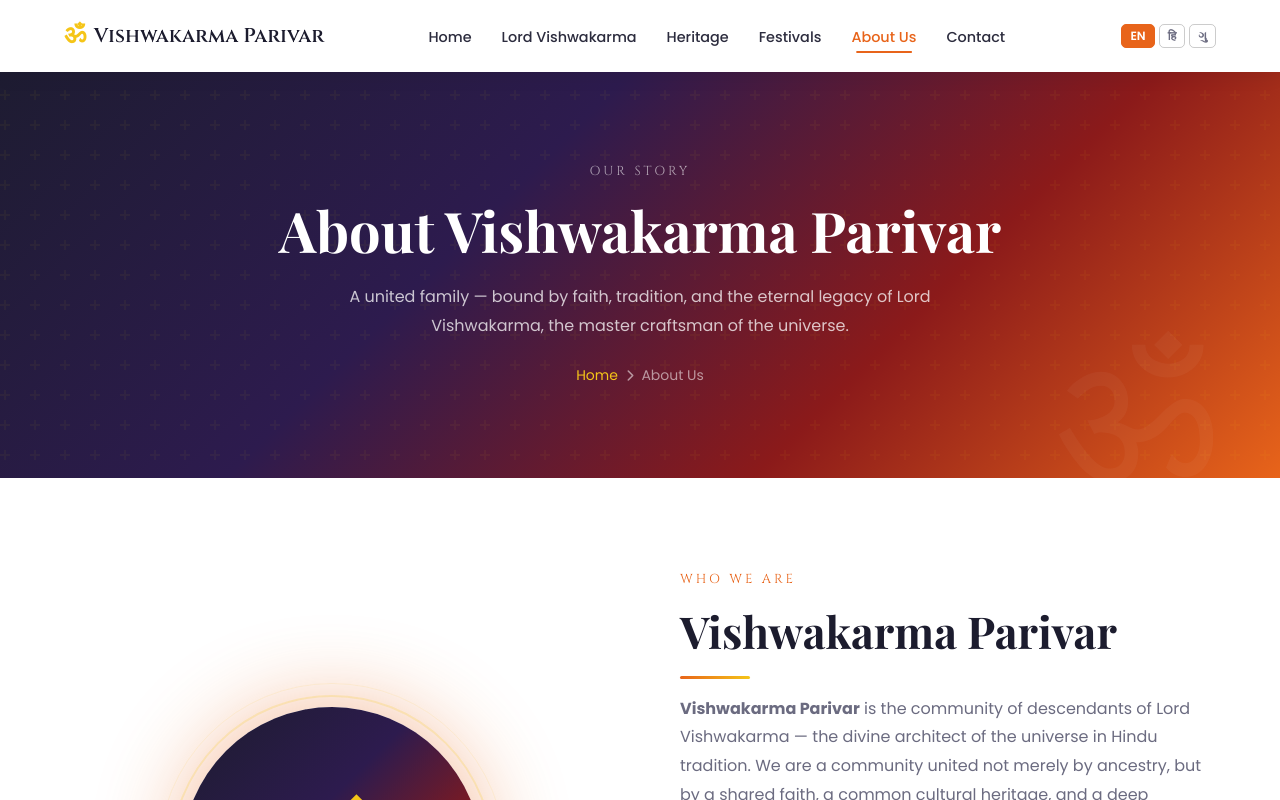
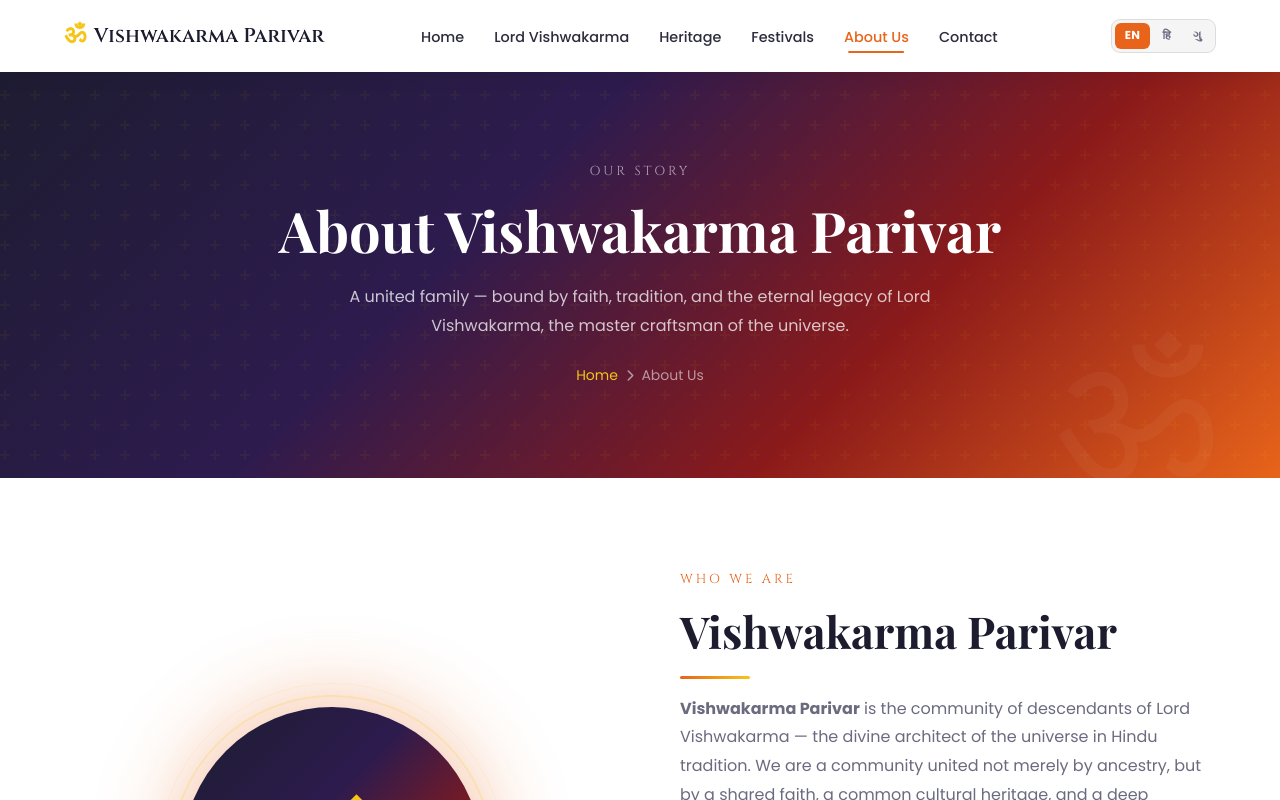
Before and after one commit to AdiechaHK/adiecha.cc, a plain HTML site: page about.html in a window 1280 px wide. Shown: the top 800 px of the page. Drawn offline with nearby package versions, Linux system fonts and the light colour scheme; a web font is replaced by a local one.

Commit message:
design improvement

```diff
--- a/css/style.css
+++ b/css/style.css
@@ -286,49 +286,79 @@ section { padding: 90px 0; }
 .lang-switcher {
   display: flex;
   align-items: center;
-  gap: 4px;
-  margin-left: 0.75rem;
+  background: rgba(255,255,255,0.08);
+  border: 1px solid rgba(255,255,255,0.13);
+  border-radius: 9px;
+  padding: 3px;
+  gap: 2px;
+  margin-left: 1rem;
+  flex-shrink: 0;
 }
 
 .lang-btn {
   background: transparent;
-  border: 1px solid rgba(255,255,255,0.3);
-  color: rgba(255,255,255,0.7);
-  border-radius: 5px;
-  padding: 3px 8px;
-  font-size: 0.75rem;
+  border: none;
+  color: rgba(255,255,255,0.55);
+  border-radius: 6px;
+  padding: 4px 10px;
+  font-size: 0.72rem;
   font-weight: 600;
   font-family: var(--font-body);
   cursor: pointer;
-  transition: var(--transition);
-  line-height: 1.4;
+  transition: background 0.17s ease, color 0.17s ease;
+  line-height: 1.5;
+  letter-spacing: 0.04em;
+  white-space: nowrap;
 }
 
 .lang-btn:hover {
-  border-color: var(--secondary);
-  color: var(--secondary);
+  background: rgba(255,255,255,0.1);
+  color: rgba(255,255,255,0.9);
 }
 
 .lang-btn.active {
   background: var(--secondary);
-  border-color: var(--secondary);
   color: var(--dark);
+  font-weight: 700;
+}
+
+.header.light-header .lang-switcher {
+  background: rgba(0,0,0,0.04);
+  border-color: rgba(0,0,0,0.1);
 }
 
 .header.light-header .lang-btn {
-  border-color: rgba(0,0,0,0.2);
   color: var(--text-muted);
 }
 
 .header.light-header .lang-btn:hover {
-  border-color: var(--primary);
-  color: var(--primary);
+  background: rgba(0,0,0,0.06);
+  color: var(--text);
 }
 
 .header.light-header .lang-btn.active {
   background: var(--primary);
-  border-color: var(--primary);
   color: var(--white);
+}
+
+/* When light-header has scrolled to dark bg, revert to dark-nav style */
+.header.light-header.scrolled .lang-switcher {
+  background: rgba(255,255,255,0.08);
+  border-color: rgba(255,255,255,0.13);
+}
+
+.header.light-header.scrolled .lang-btn {
+  color: rgba(255,255,255,0.55);
+}
+
+.header.light-header.scrolled .lang-btn:hover {
+  background: rgba(255,255,255,0.1);
+  color: rgba(255,255,255,0.9);
+}
+
+.header.light-header.scrolled .lang-btn.active {
+  background: var(--secondary);
+  color: var(--dark);
 }
 
 /* =========================================
@@ -1569,7 +1599,8 @@ section { padding: 90px 0; }
   .nav-links.active { display: flex; }
   .nav-links a { display: block; padding: 0.875rem 1rem; font-size: 1rem; }
   .hamburger { display: flex; }
-  .lang-switcher { margin-left: auto; margin-right: 0.5rem; }
+  .lang-switcher { margin-left: auto; margin-right: 0.5rem; padding: 2px; gap: 1px; }
+  .lang-btn { padding: 3px 8px; font-size: 0.7rem; }
 
   .about-brief-inner { grid-template-columns: 1fr; gap: 2.5rem; text-align: center; }
   .about-text .section-subtitle, .about-text h2 { text-align: center; }
```
